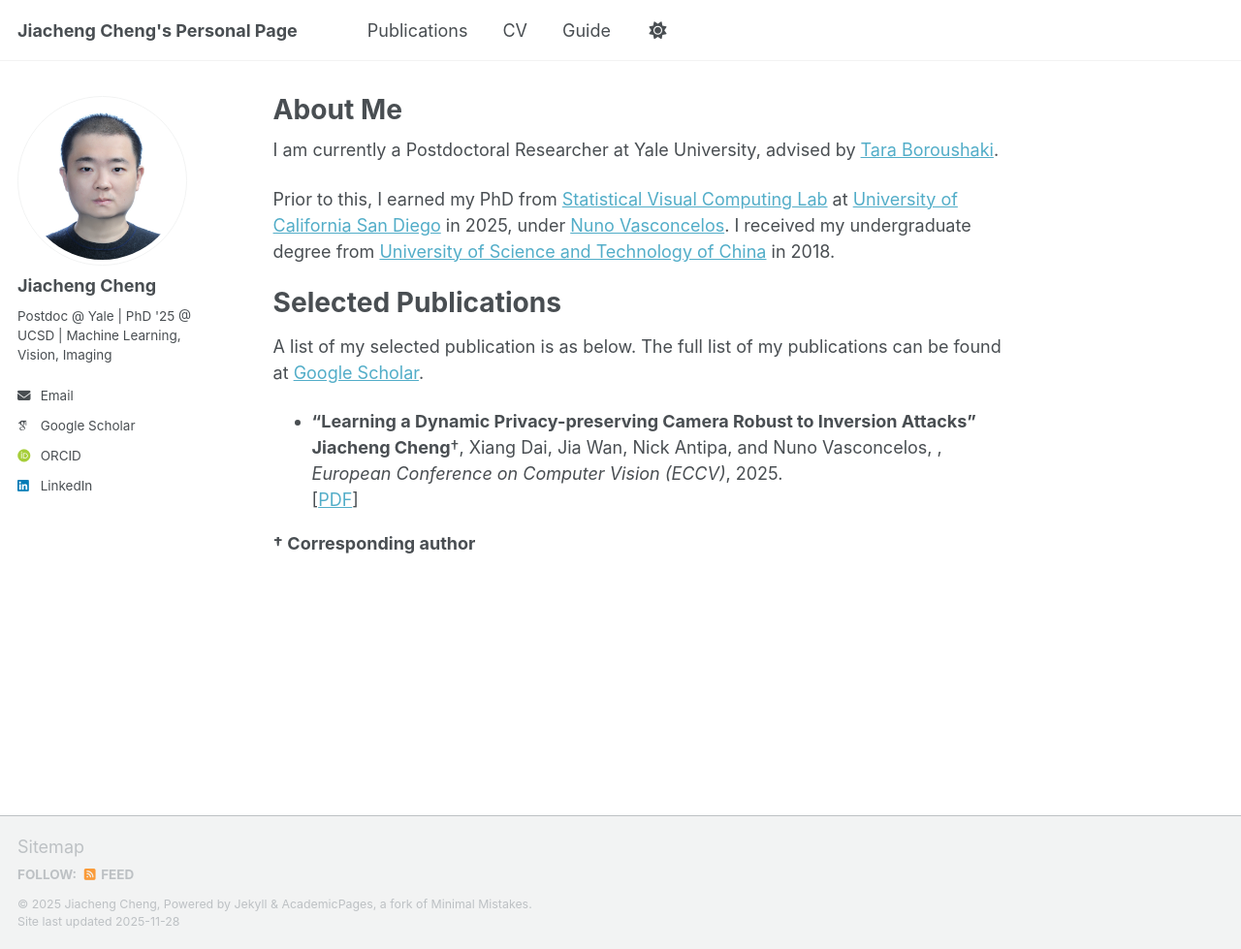
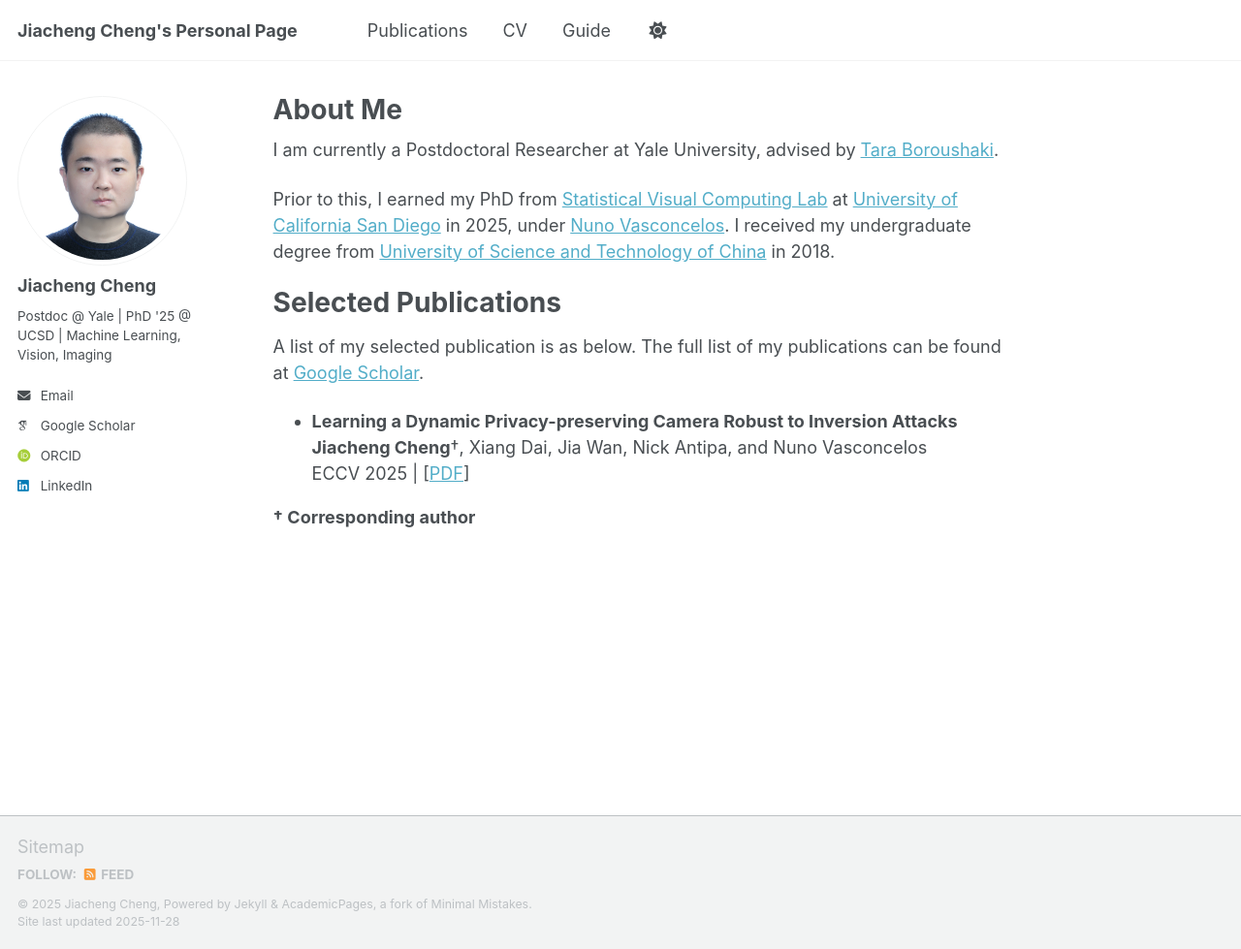
Before and after one commit to JiachengCheng96/JiachengCheng96.github.io, a Jekyll site: the page built from _pages/about.md, in a window 1280 px wide and 979 px high. Shown: the whole window at 97% size. Built offline with Jekyll 4.4.1, drawn with Linux system fonts in a browser that asks for light colours; some web fonts are replaced; a script that is not in the unit is left out.

Commit message:
Update about.md

```diff
--- a/_pages/about.md
+++ b/_pages/about.md
@@ -16,10 +16,10 @@ Prior to this, I earned my PhD from  [Statistical Visual Computing Lab](http://w
 # Selected Publications
 A list of my selected publication is as below. The full list of my publications can be found at [Google Scholar](https://scholar.google.com/citations?user=bWqc6Z8AAAAJ&hl).
 
-- **“Learning a Dynamic Privacy-preserving Camera Robust to Inversion Attacks”**
-  **Jiacheng Cheng**†, Xiang Dai, Jia Wan, Nick Antipa, and Nuno Vasconcelos, ,
-  *European Conference on Computer Vision (ECCV)*, 2025.
-  [[PDF](#)]
+- **Learning a Dynamic Privacy-preserving Camera Robust to Inversion Attacks**
+  **Jiacheng Cheng**†, Xiang Dai, Jia Wan, Nick Antipa, and Nuno Vasconcelos
+  ECCV 2025 |   [[PDF](#)]
+
 
 
 **† Corresponding author**
```
